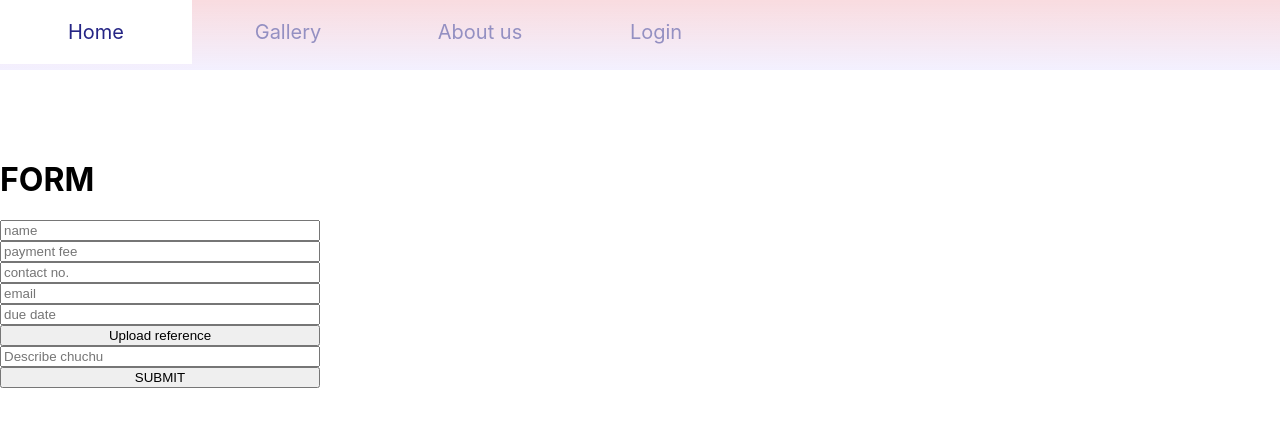
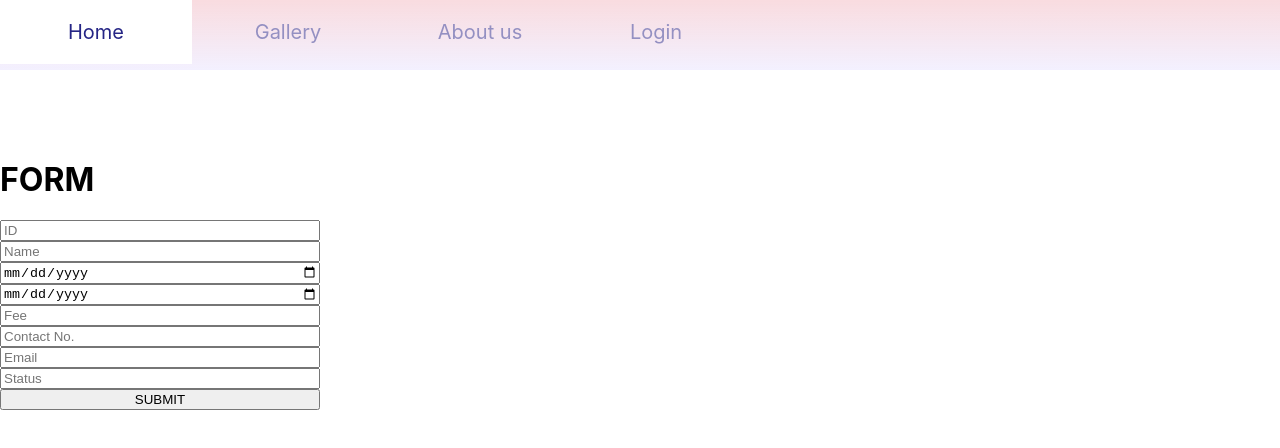
Before and after one commit to SPrincessGenevieve/commission, a React (Create React App) app: page /form in a window 1280 px wide. Shown: the top 448 px of the page. Built offline with nearby package versions, Linux system fonts and the light colour scheme.

Commit message:
Can now add

```diff
--- a/src/components/TableComponent.js
+++ b/src/components/TableComponent.js
@@ -16,7 +16,9 @@ import axios from "axios";
 function TableComponent() {
   const [data, setData] = useState([]);
   const [editable, setEditable] = useState({});
-  const [editedData, setEditedData] = useState({}); // Store edited data locally
+  const initialEditedData = {}; // Initialize editedData as an empty object
+
+  const [editedData, setEditedData] = useState(initialEditedData);
 
   useEffect(() => {
     fetchData();
--- a/src/components/public/Form.js
+++ b/src/components/public/Form.js
@@ -1,25 +1,127 @@
-import React from "react";
+import React, { useState } from "react";
 import Navbar from "../../NavbarPublic";
 import "./styles/form.css";
+import axios from "axios";
 
 function Form(props) {
+  // Create state variables to hold form data
+  const [formData, setFormData] = useState({
+    ID: "",
+    NAME: "",
+    DATE: "",
+    DUE: "",
+    FEE: "",
+    CONTACT_NO: "",
+    EMAIL: "",
+    STATUS: "",
+  });
+
+  // Function to handle form input changes
+  const handleInputChange = (e) => {
+    const { name, value } = e.target;
+    setFormData({ ...formData, [name]: value });
+  };
+
+  // Function to handle form submission
+  const handleSubmit = async (e) => {
+    e.preventDefault();
+
+    try {
+      const response = await axios.post("http://localhost:8000/api/tasks/", formData);
+      console.log("Response from Django API:", response.data);
+      setFormData({
+        ID: "",
+        NAME: "",
+        DATE: "",
+        DUE: "",
+        FEE: "",
+        CONTACT_NO: "",
+        EMAIL: "",
+        STATUS: "",
+      });
+    } catch (error) {
+      if (error.response) {
+        // The request was made and the server responded with a non-2xx status code
+        console.error("Server responded with an error:", error.response.data);
+      } else if (error.request) {
+        // The request was made but no response was received
+        console.error("No response received:", error.request);
+      } else {
+        // Something happened in setting up the request that triggered an error
+        console.error("Error setting up the request:", error.message);
+      }
+    }
+  };
+
   return (
     <div>
-      <Navbar></Navbar>
+      <Navbar />
       <div className="form-container">
         <h1>FORM</h1>
-        <div
+        <form
           style={{ flexDirection: "column", display: "flex", width: "20rem" }}
+          onSubmit={handleSubmit}
         >
-          <input placeholder="name"></input>
-          <input placeholder="payment fee "></input>
-          <input placeholder="contact no."></input>
-          <input placeholder="email"></input>
-          <input placeholder="due date"></input>
-          <button>Upload reference</button>
-          <input placeholder="Describe chuchu"></input>
-          <button>SUBMIT</button>
-        </div>
+          <input
+            type="text"
+            name="ID"
+            value={formData.ID}
+            placeholder="ID"
+            onChange={handleInputChange}
+          />
+          <input
+            type="text"
+            name="NAME"
+            value={formData.NAME}
+            placeholder="Name"
+            onChange={handleInputChange}
+          />
+          <input
+            type="date"
+            name="DATE"
+            value={formData.DATE}
+            placeholder="Date"
+            onChange={handleInputChange}
+          />
+          <input
+            type="date"
+            name="DUE"
+            value={formData.DUE}
+            placeholder="Due Date"
+            onChange={handleInputChange}
+          />
+          <input
+            type="number"
+            name="FEE"
+            value={formData.FEE}
+            placeholder="Fee"
+            onChange={handleInputChange}
+          />
+          <input
+            type="text"
+            name="CONTACT_NO"
+            value={formData.CONTACT_NO}
+            placeholder="Contact No."
+            onChange={handleInputChange}
+          />
+          <input
+            type="email"
+            name="EMAIL"
+            value={formData.EMAIL}
+            placeholder="Email"
+            onChange={handleInputChange}
+          />
+          <input
+            type="text"
+            name="STATUS"
+            value={formData.STATUS}
+            placeholder="Status"
+            onChange={handleInputChange}
+          />
+          <button onClick={handleSubmit} type="submit">
+            SUBMIT
+          </button>
+        </form>
       </div>
     </div>
   );
```
